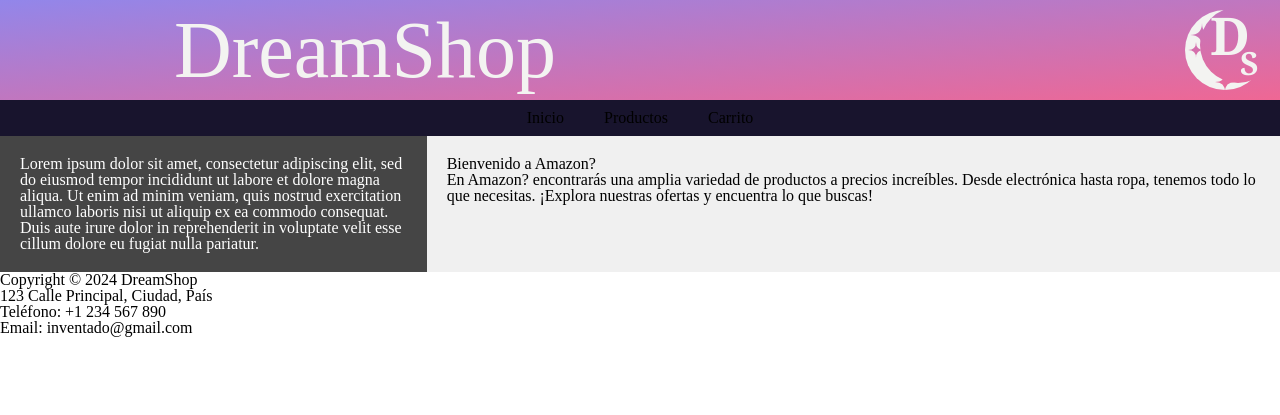
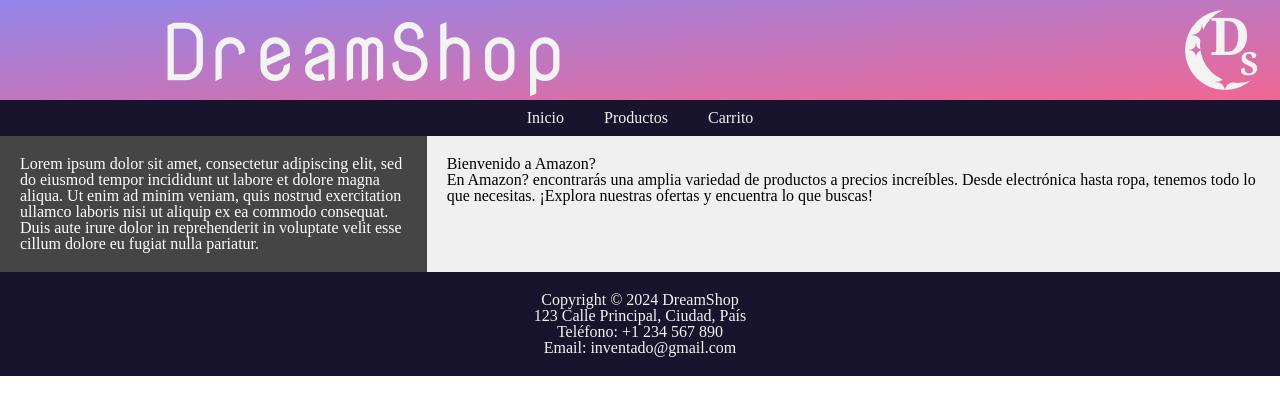
Before and after one commit to Agata-gp/TrabajoProgramacionWeb, a PHP site: page /productos.html in a window 1280 px wide. Shown: the top 415 px of the page. Run offline with PHP 8.4, Linux system fonts and the light colour scheme.

Commit message:
cambios css

```diff
--- a/style-productos.css
+++ b/style-productos.css
@@ -1,3 +1,8 @@
+@font-face {
+    font-family: Nova;
+    src: url(Nova_Mono/NovaMono-Regular.ttf);
+}
+
 header {
     background-image: linear-gradient(to bottom right, #9286EA, #EF6794);
     color: #F3F3F1;
@@ -11,7 +16,7 @@
     font-size: 80px;
     padding: 10px 500px 10px 50px;
     margin: auto;
-    font-family: Nova Mono;
+    font-family: Nova;
 }
 
 nav ul{
@@ -27,7 +32,7 @@
 
 a {
     text-decoration: none;
-    color: black;
+    color: #F3F3F1;
 }
 
 #main-section {
@@ -51,3 +56,10 @@
     display: grid;
     padding: 20px;
 }
+
+footer {
+    background-color: #18142D;
+    color: #F3F3F1;
+    text-align: center;
+    padding: 20px;
+}
```
Also changed, not shown: style-carrito.css (+15 -2 lines), style.css (+9 -4 lines).
